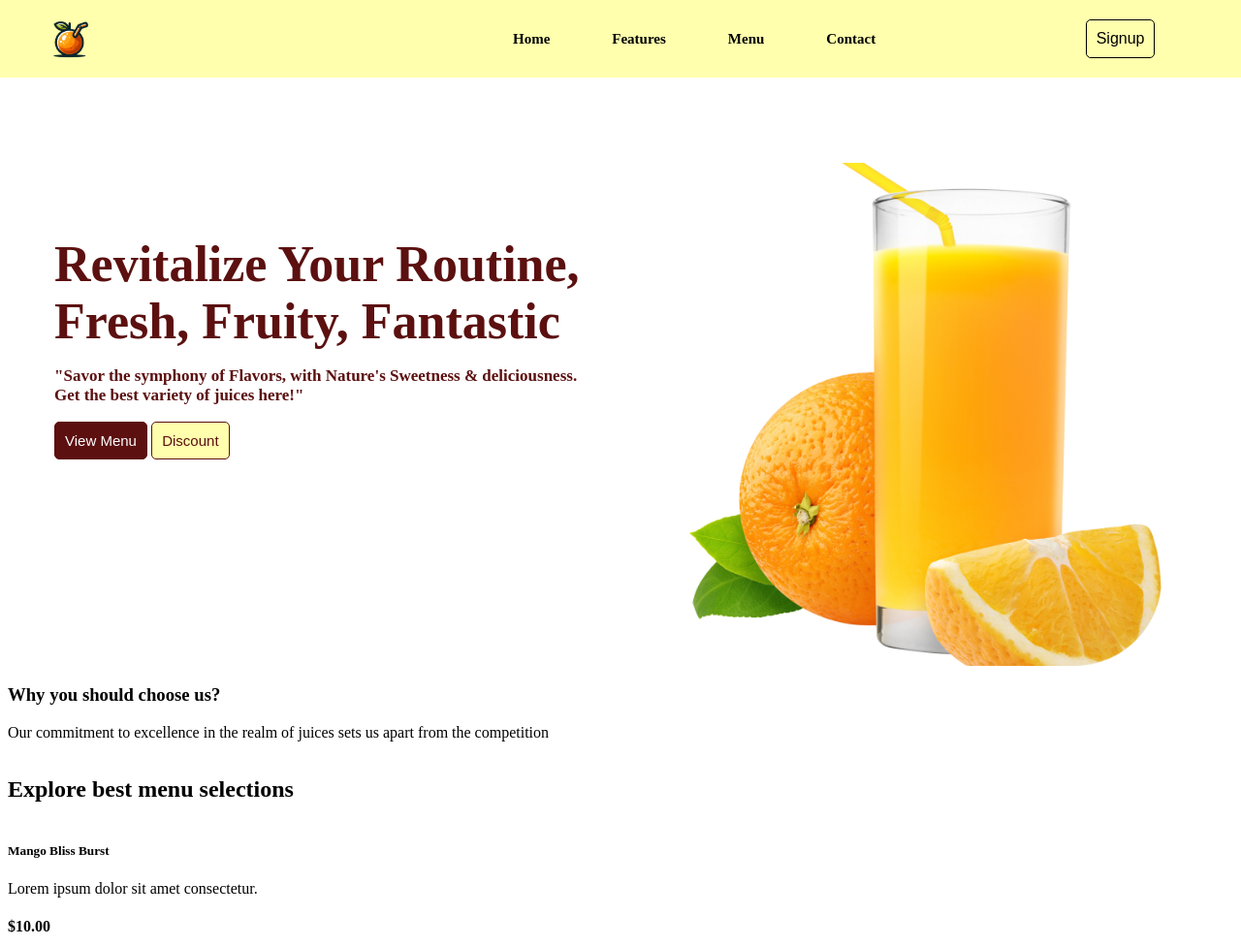
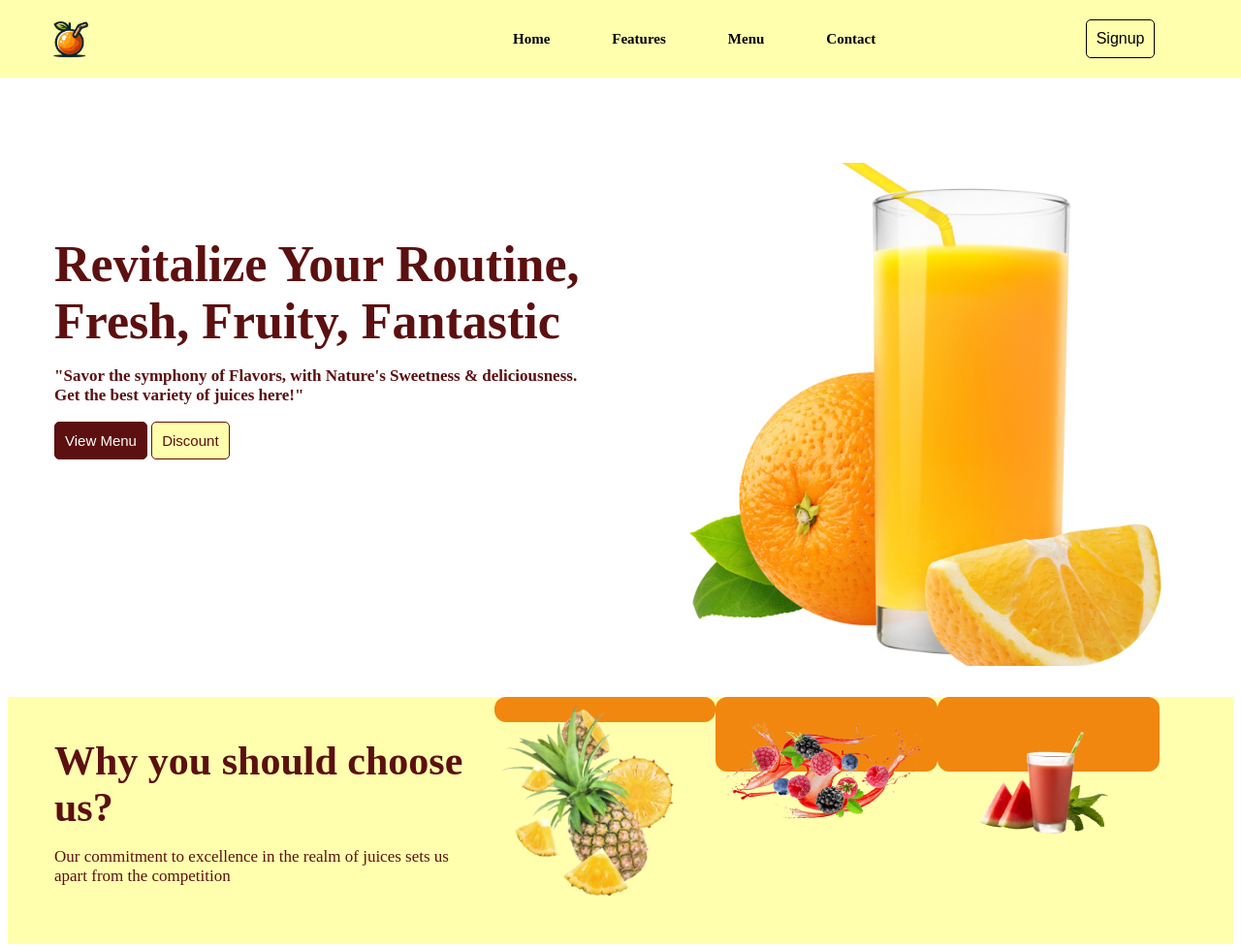
Before and after one commit to CodingLoven/Juice-website, a plain HTML site: page index.html in a window 1280 px wide. Shown: the top 977 px of the page at 97% size. Drawn offline with Linux system fonts and the light colour scheme.

Commit message:
did little changes with the second section

```diff
--- a/index.html
+++ b/index.html
@@ -36,19 +36,21 @@
             </div>
         </section>
 
-        <section>
-            <div>
+        <section class="sec2">
+            <div class="sec2_div">
                 <h3>Why you should choose us?</h3>
                 <p>Our commitment to excellence in the realm of juices sets us apart from the competition</p>
             </div>
-            <div>
-                <img src="" alt="">
-            </div>
-            <div>
-                <img src="" alt="">
-            </div>
-            <div>
-                <img src="" alt="">
+            <div class="imgs">
+                <div class="pineapple">
+                    <img src="img/Pineapple.png" alt="">
+                </div>
+                <div class="raspberry">
+                    <img src="img/raspberyy.png" alt="">
+                </div>
+                <div class="watermelon">
+                    <img src="img/Watermelon.png" alt="">
+                </div>
             </div>
         </section>
 
--- a/styles/styles.css
+++ b/styles/styles.css
@@ -112,7 +112,6 @@ main {
     background: #ffffad;
     padding: 10px 10px;
     color: #5c1010;
-    font-weight:;
     font-size: 15px;
     border-radius: 5px;
     cursor: pointer;
@@ -129,3 +128,70 @@ main {
     background: #ffffad;
     border: 1px solid #000;
 }
+
+.sec2 {
+    display: flex;
+    margin-top: 2rem;
+    background: #ffffad;
+}
+
+.sec2_div {
+    width: 50%;
+    margin-left: 3rem;
+}
+
+.sec2_div h3 {
+    font-size: 42px;
+    font-weight: bold;
+    text-align: left;
+    margin-bottom: 0;
+    color: #5c1010;
+}
+
+.sec2_div p {
+    font-size: 17px;
+    color: #5c1010;
+    font-weight: lighter;
+}
+.imgs {
+    display: flex;
+    margin-left: 2rem;
+}
+
+.pineapple {
+    width: 30%;
+    height: 10%;
+    background-color: #f1870e;
+    border-radius: 12px;
+}
+
+.pineapple img {
+    width: 100%;
+    height: auto;
+    position: relative;
+}
+
+.raspberry {
+    width: 30%;
+    height: 30%;
+    background: #f1870e;
+    border-radius: 12px;
+}
+
+.raspberry img {
+    width: 100%;
+    position: relative;
+    height: auto;
+}
+
+.watermelon {
+    width: 30%;
+    height: 30%;
+    background: #f1870e;
+    border-radius: 12px;
+}
+
+.watermelon img {
+    width: 100%;
+    height: auto;
+}
```
